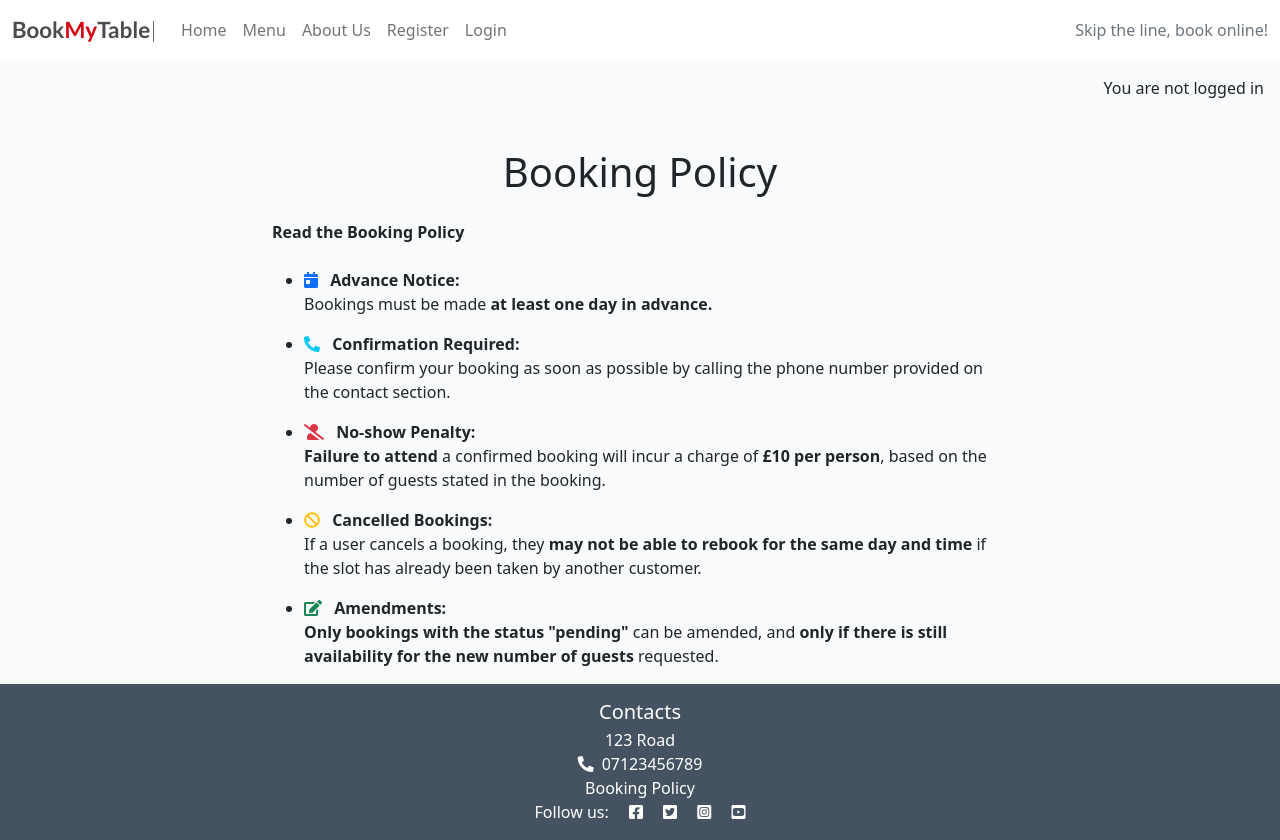
After one commit to Katia-D15/book_my_table, a Django app: page /booking_policy/ in a window 1280 px wide. The commit adds this page. Run offline with Django 4.2, Linux system fonts and the light colour scheme.

Commit message:
feat: add Booking Policy page

```diff
--- /dev/null
+++ b/bookings/templates/bookings/booking_policy.html
@@ -0,0 +1,41 @@
+{% extends "base.html"%}
+{% load static %}
+
+{% block content%}
+<div class="container mt-5">
+    <h1 class="text-center mb-4">Booking Policy</h1>
+    <div class="row justify-content-center">
+        <div class="col-md-8 card">
+        <strong class="mb-4">Read the Booking Policy</strong>
+        <ul>
+            <li>
+                <i class="fas fa-calendar-day me-2 text-primary"></i>
+                <strong>Advance Notice:</strong><br>
+            Bookings must be made <strong>at least one day in advance.</strong>
+            </li>
+            <li class="mt-3">
+                 <i class="fas fas fa-phone-alt me-2 text-info"></i>
+                 <strong>Confirmation Required:</strong><br>
+                 Please confirm your booking as soon as possible by calling the phone number provided on the contact section.
+            </li>
+            <li class="mt-3">
+                <i class="fas fa-user-slash me-2 text-danger"></i>
+                <strong>No-show Penalty:</strong><br>
+            <strong>Failure to attend</strong> a confirmed booking will incur a charge of <strong>£10 per person</strong>, based on the number of guests stated in the booking.
+        </li>
+             <li class="mt-3">
+                <i class="fas fa-ban me-2 text-warning"></i>
+                <strong>Cancelled Bookings:</strong><br>
+            If a user cancels a booking, they <strong>may not be able to rebook for the same day and time</strong> if the slot has already been taken by another customer.
+             </li>
+            <li class="mt-3">
+                 <i class="fas fa-edit me-2 text-success"></i>
+                 <strong>Amendments:</strong><br>
+            <strong>Only bookings with the status "pending"</strong> can be amended, and <strong>only if there is still availability for the new number of guests</strong> requested.
+            </li>
+        </ul>
+    </div>
+    </div>
+</div>
+
+{% endblock%}
--- a/bookings/templates/bookings/menu_list.html
+++ b/bookings/templates/bookings/menu_list.html
@@ -12,7 +12,8 @@
                     {% if "placeholder" in menu.menu_image.url %}
                     <img class="card-img-top" src="{% static 'images/default.jpg'%}" alt="placeholder image">
                     {% else %}
-                    <img class="card-imag-top" src="{{ menu.menu_image.url }}" alt="{{ menu.menu_name}}">
+                    <img class="card-imag-top" src="{{ menu.menu_image.url }}" width="100%" alt="{{ menu.menu_name}}"
+                    onerror="this.onerror=null; this.src='{% static 'images/default.jpg'%}'">
                     {% endif %}
                     </div>
                     <div class="card-body">
--- a/bookings/urls.py
+++ b/bookings/urls.py
@@ -9,4 +9,5 @@ urlpatterns = [
     path('cancel-booking/<int:booking_id>/', views.cancel_booking, name='cancel_booking'),
     path('edit-guests/<int:booking_id>/', views.edit_guests, name='edit_guests'),
     path('about-us/', views.AboutUs.as_view(), name='about_us'),
+    path('booking_policy/', views.BookingPolicy.as_view(), name='booking_policy'),
 ]
--- a/bookings/views.py
+++ b/bookings/views.py
@@ -15,6 +15,9 @@ class MenuList(generic.ListView):
 
 class AboutUs(generic.TemplateView):
     template_name = "bookings/about_us.html"
+
+class BookingPolicy(generic.TemplateView):
+    template_name = "bookings/booking_policy.html"
 
 
 def allocate_table(date, time, guests, exclude_booking_id=None):
--- a/static/css/style.css
+++ b/static/css/style.css
@@ -41,6 +41,7 @@ body {
 .footer a {
     text-decoration: none;
 }
+
 /*====================
       Home page
 ======================*/
@@ -109,6 +110,7 @@ body {
     padding: 20px;
     max-width: 500px;
     margin: 0 auto;
+    margin-bottom: 25px;
 }
 
 #bookingForm input {
@@ -124,6 +126,11 @@ body {
 .btn-submit:hover {
     color: #fff;
     background: #c95c5c;
+}
+
+.alert-confirmation {
+    max-width: 500px;
+    background-color: #ceebf0;
 }
 
 /*====================
--- a/templates/base.html
+++ b/templates/base.html
@@ -4,6 +4,7 @@
 {% url 'booking' as booking_url%}
 {% url 'my_bookings' as my_bookings_url%}
 {% url 'about_us' as about_us_url%}
+{% url 'booking_policy' as booking_policy_url%}
 {% url 'account_login' as login_url %}
 {% url 'account_signup' as signup_url %}
 {% url 'account_logout' as logout_url %}
@@ -115,10 +116,11 @@
 
     <!-- Footer -->
     <footer id="footer" class="footer mt-auto py-3 dark-bg">
-        <h5 class="m-0 text-center text-white">Contacts</h5>
+        <h5 class="m-0 text-center text-white mb-1">Contacts</h5>
         <p class="m-0 text-center text-white">123 Road</p>
         <p class="m-0 text-center text-white">
             <i class="fas fa-phone-alt me-2"></i>07123456789</p>
+        <p class="m-0 text-center"><a href="{% url 'booking_policy' %}" class="text-white " title="See our Policy">Booking Policy</a></p>
         <p class="m-0 text-center text-white">Follow us:
             <a href="https://www.facebook.com" target="_blank" class="text-white" title="Visit our Facebook">
             <i class="fab fa-facebook-square ms-3"></i>
```
Also changed, not shown: bookings/templates/bookings/booking.html (+9 -0 lines), 1 other file.
